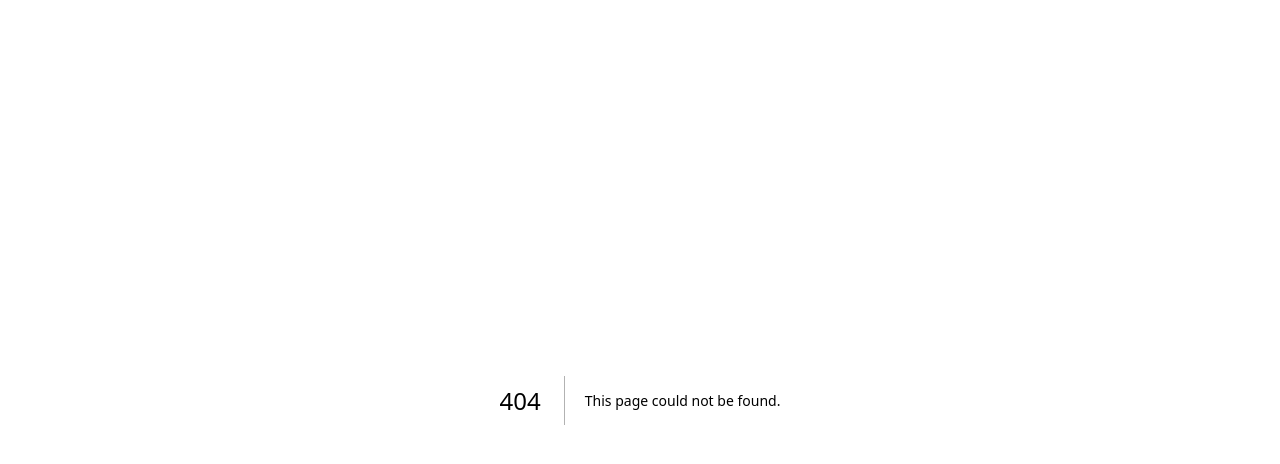
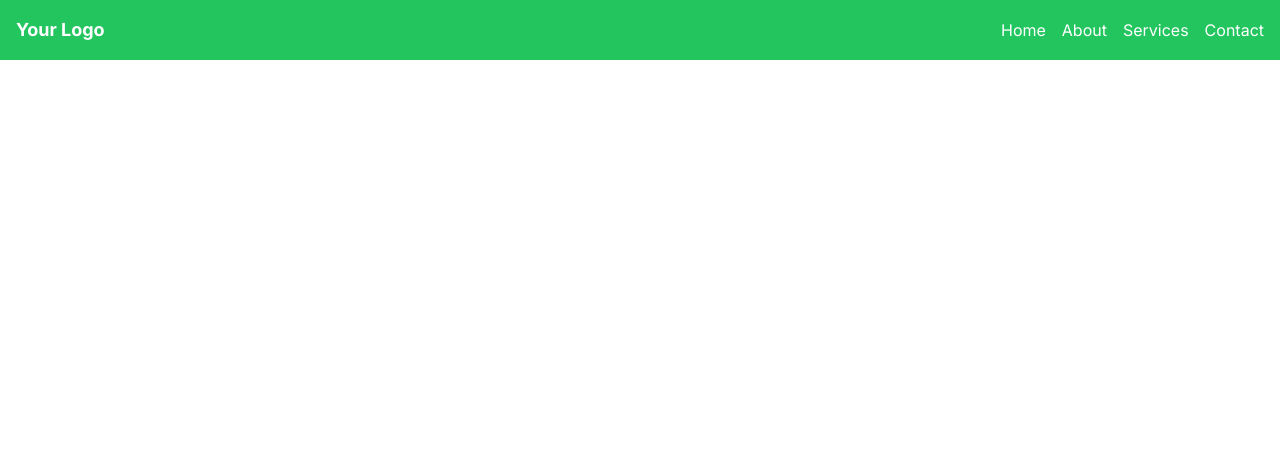
Before and after one commit to sachinGurjar123/main-project-1, a Next.js app in the folder my-app/: page /dashboard in a window 1280 px wide. Before the commit this address had no page. Shown: the top 464 px of the page. Built offline with nearby package versions, Linux system fonts and the light colour scheme.

Commit message:
Update dashboard top and menu bar add

```diff
--- /dev/null
+++ b/my-app/src/app/dashboard/page.js
@@ -0,0 +1,68 @@
+"use client";
+
+import React from "react";
+
+const page = () => {
+  return (
+    <div>
+      <div className="bg-green-500 p-4">
+        <div className="container mx-auto flex justify-between items-center">
+          <div className="text-white font-bold text-lg">Your Logo</div>
+          <button className="lg:hidden text-white">
+            <svg
+              className="w-6 h-6"
+              fill="none"
+              stroke="currentColor"
+              viewBox="0 0 24 24"
+              xmlns="http://www.w3.org/2000/svg"
+            >
+              <path
+                strokeLinecap="round"
+                strokeLinejoin="round"
+                strokeWidth="2"
+                d="M4 6h16M4 12h16m-7 6h7"
+              ></path>
+            </svg>
+          </button>
+          <div className="hidden lg:flex space-x-4">
+            <a href="#" className="text-white">
+              Home
+            </a>
+            <a href="#" className="text-white">
+              About
+            </a>
+            <a href="#" className="text-white">
+              Services
+            </a>
+            <a href="#" className="text-white">
+              Contact
+            </a>
+          </div>
+        </div>
+      </div>
+      <div class="min-h-screen md:hidden flex">
+        <nav class="bg-green-500 w-60 py-4 px-2 space-y-4">
+          <a href="#" class="block text-white font-bold text-xl">
+            Your Logo
+          </a>
+          <a href="#" class="block text-white">
+            Home
+          </a>
+          <a href="#" class="block text-white">
+            About
+          </a>
+          <a href="#" class="block text-white">
+            Services
+          </a>
+          <a href="#" class="block text-white">
+            Contact
+          </a>
+        </nav>
+
+        <main class="flex-1 p-4"></main>
+      </div>
+    </div>
+  );
+};
+
+export default page;
--- a/my-app/src/app/layout.js
+++ b/my-app/src/app/layout.js
@@ -1,4 +1,5 @@
-// import './globals.css'
+import "./globals.css";
+import "tailwindcss/tailwind.css";
 import { Inter } from "next/font/google";
 
 const inter = Inter({ subsets: ["latin"] });
```
